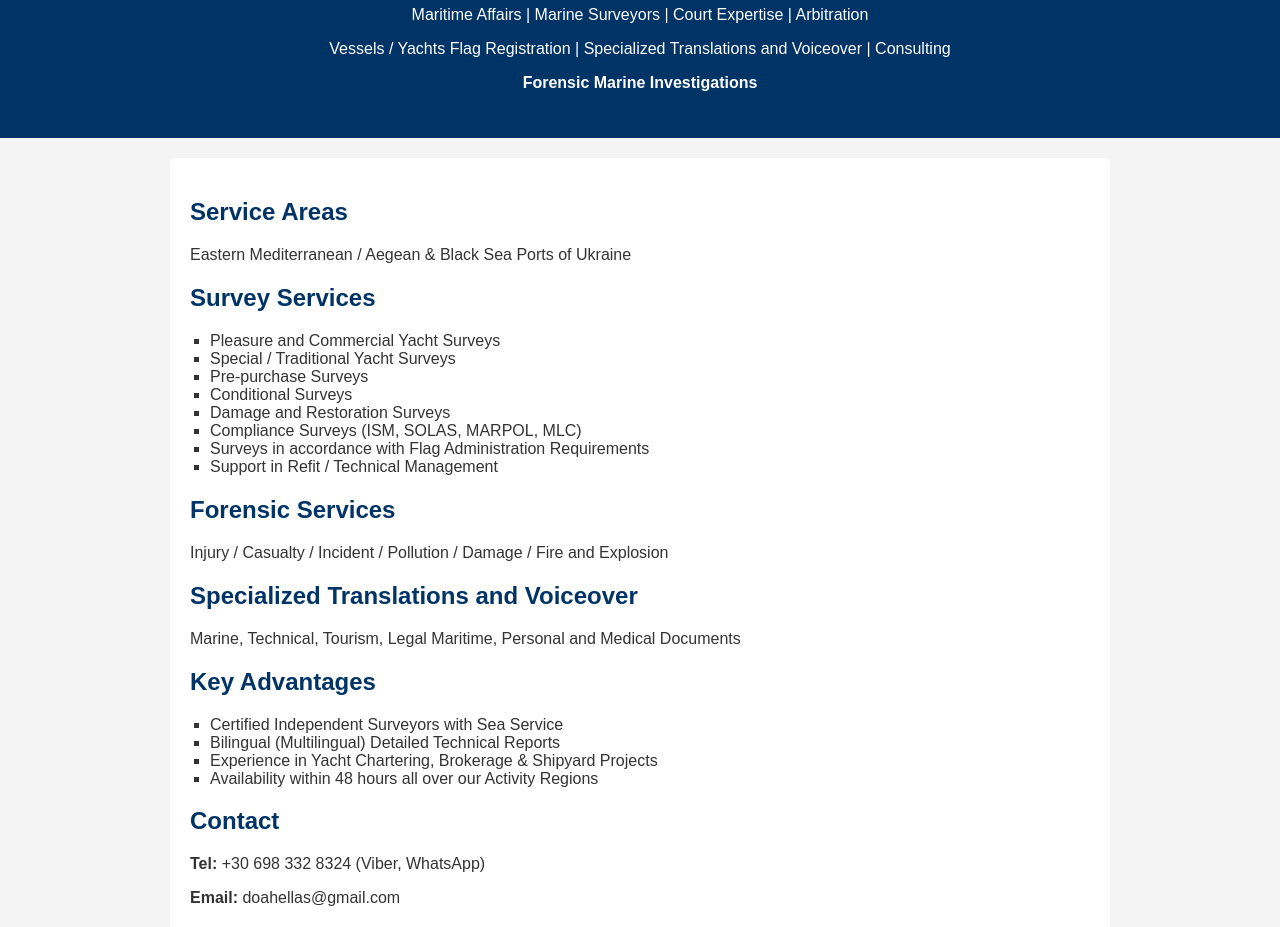
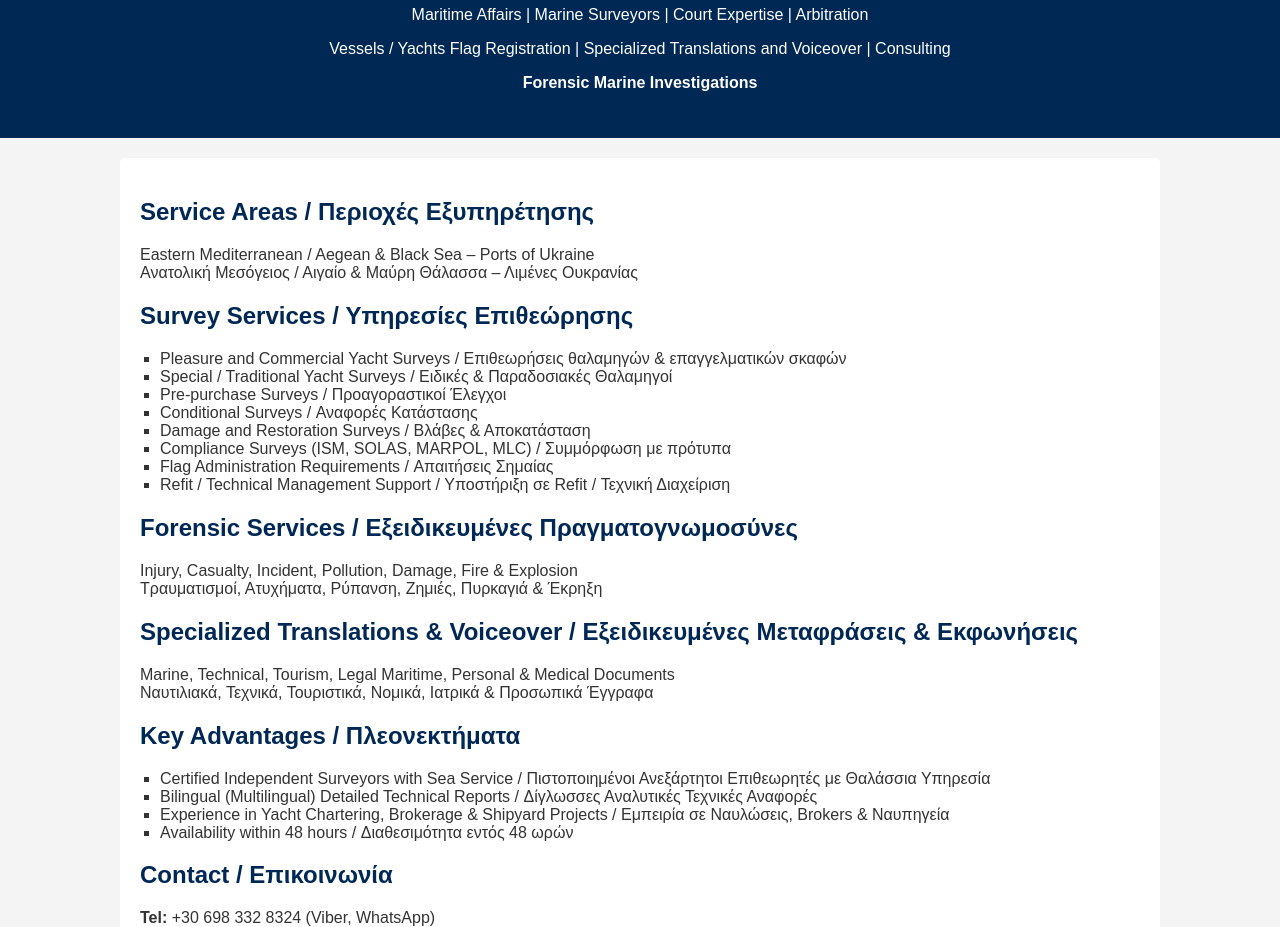
Before and after one commit to DOAHELLAS/doahellas, a plain HTML site: page index.html in a window 1280 px wide. Shown: the part 82-1009 px from the top of the page. Drawn offline with Linux system fonts and the light colour scheme.

Commit message:
Update index.html

```diff
--- a/index.html
+++ b/index.html
@@ -13,14 +13,14 @@
             color: #333;
         }
         header {
-            background: #003366;
+            background: #002855;
             color: #fff;
             padding: 30px 20px;
             text-align: center;
         }
         section {
             padding: 20px;
-            max-width: 900px;
+            max-width: 1000px;
             margin: auto;
             background: #fff;
             margin-top: 20px;
@@ -30,18 +30,22 @@
             margin-top: 0;
         }
         h2 {
-            color: #003366;
+            color: #002855;
         }
         ul {
             list-style-type: square;
             padding-left: 20px;
         }
         footer {
-            background: #003366;
+            background: #002855;
             color: #fff;
             text-align: center;
             padding: 15px;
             margin-top: 40px;
+        }
+        .dual {
+            font-weight: bold;
+            color: #002855;
         }
     </style>
 </head>
@@ -55,36 +59,36 @@
 </header>
 
 <section>
-    <h2>Service Areas</h2>
-    <p>Eastern Mediterranean / Aegean & Black Sea Ports of Ukraine</p>
+    <h2 class="dual">Service Areas / Περιοχές Εξυπηρέτησης</h2>
+    <p>Eastern Mediterranean / Aegean & Black Sea – Ports of Ukraine<br>Ανατολική Μεσόγειος / Αιγαίο & Μαύρη Θάλασσα – Λιμένες Ουκρανίας</p>
 
-    <h2>Survey Services</h2>
+    <h2 class="dual">Survey Services / Υπηρεσίες Επιθεώρησης</h2>
     <ul>
-        <li>Pleasure and Commercial Yacht Surveys</li>
-        <li>Special / Traditional Yacht Surveys</li>
-        <li>Pre-purchase Surveys</li>
-        <li>Conditional Surveys</li>
-        <li>Damage and Restoration Surveys</li>
-        <li>Compliance Surveys (ISM, SOLAS, MARPOL, MLC)</li>
-        <li>Surveys in accordance with Flag Administration Requirements</li>
-        <li>Support in Refit / Technical Management</li>
+        <li>Pleasure and Commercial Yacht Surveys / Επιθεωρήσεις θαλαμηγών & επαγγελματικών σκαφών</li>
+        <li>Special / Traditional Yacht Surveys / Ειδικές & Παραδοσιακές Θαλαμηγοί</li>
+        <li>Pre-purchase Surveys / Προαγοραστικοί Έλεγχοι</li>
+        <li>Conditional Surveys / Αναφορές Κατάστασης</li>
+        <li>Damage and Restoration Surveys / Βλάβες & Αποκατάσταση</li>
+        <li>Compliance Surveys (ISM, SOLAS, MARPOL, MLC) / Συμμόρφωση με πρότυπα</li>
+        <li>Flag Administration Requirements / Απαιτήσεις Σημαίας</li>
+        <li>Refit / Technical Management Support / Υποστήριξη σε Refit / Τεχνική Διαχείριση</li>
     </ul>
 
-    <h2>Forensic Services</h2>
-    <p>Injury / Casualty / Incident / Pollution / Damage / Fire and Explosion</p>
+    <h2 class="dual">Forensic Services / Εξειδικευμένες Πραγματογνωμοσύνες</h2>
+    <p>Injury, Casualty, Incident, Pollution, Damage, Fire & Explosion<br>Τραυματισμοί, Ατυχήματα, Ρύπανση, Ζημιές, Πυρκαγιά & Έκρηξη</p>
 
-    <h2>Specialized Translations and Voiceover</h2>
-    <p>Marine, Technical, Tourism, Legal Maritime, Personal and Medical Documents</p>
+    <h2 class="dual">Specialized Translations & Voiceover / Εξειδικευμένες Μεταφράσεις & Εκφωνήσεις</h2>
+    <p>Marine, Technical, Tourism, Legal Maritime, Personal & Medical Documents<br>Ναυτιλιακά, Τεχνικά, Τουριστικά, Νομικά, Ιατρικά & Προσωπικά Έγγραφα</p>
 
-    <h2>Key Advantages</h2>
+    <h2 class="dual">Key Advantages / Πλεονεκτήματα</h2>
     <ul>
-        <li>Certified Independent Surveyors with Sea Service</li>
-        <li>Bilingual (Multilingual) Detailed Technical Reports</li>
-        <li>Experience in Yacht Chartering, Brokerage & Shipyard Projects</li>
-        <li>Availability within 48 hours all over our Activity Regions</li>
+        <li>Certified Independent Surveyors with Sea Service / Πιστοποιημένοι Ανεξάρτητοι Επιθεωρητές με Θαλάσσια Υπηρεσία</li>
+        <li>Bilingual (Multilingual) Detailed Technical Reports / Δίγλωσσες Αναλυτικές Τεχνικές Αναφορές</li>
+        <li>Experience in Yacht Chartering, Brokerage & Shipyard Projects / Εμπειρία σε Ναυλώσεις, Brokers & Ναυπηγεία</li>
+        <li>Availability within 48 hours / Διαθεσιμότητα εντός 48 ωρών</li>
     </ul>
 
-    <h2>Contact</h2>
+    <h2 class="dual">Contact / Επικοινωνία</h2>
     <p><strong>Tel:</strong> +30 698 332 8324 (Viber, WhatsApp)</p>
     <p><strong>Email:</strong> doahellas@gmail.com</p>
 </section>
```
